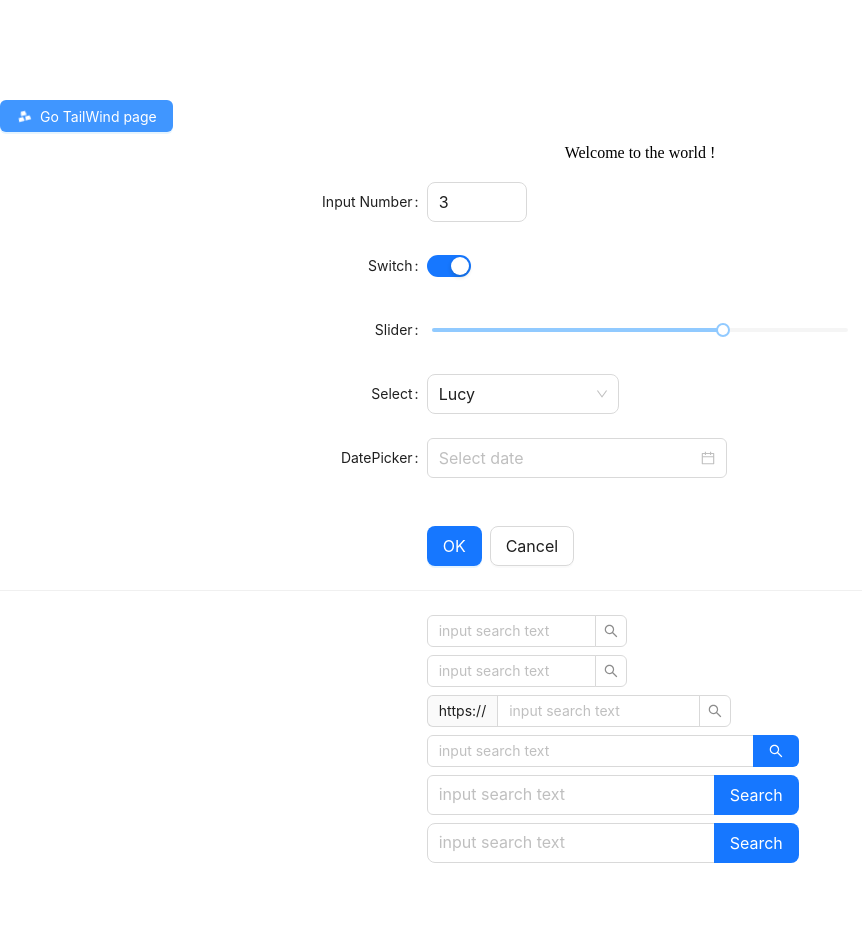
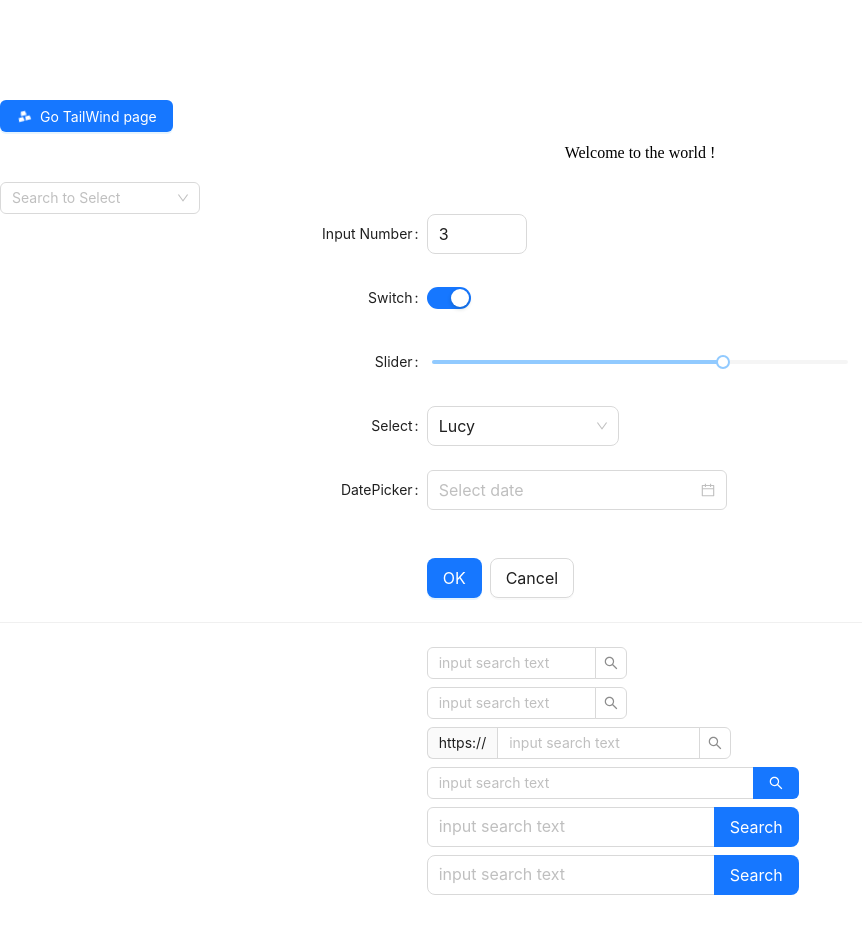
Before and after one commit to liran/mini-web, a Next.js app: page / in a window 1280 px wide. Shown: the whole page, without its empty margins (0-862 px from the left). Before the commit the page ends 903 px from the top, so only its background shows below. Built offline with nearby package versions, Linux system fonts and the light colour scheme.

Commit message:
fix https://github.com/ant-design/ant-design/issues/40157

```diff
--- a/next.config.js
+++ b/next.config.js
@@ -1,3 +1,3 @@
 module.exports = {
-  reactStrictMode: false,
+  reactStrictMode: true,
 };
--- a/pages/index.tsx
+++ b/pages/index.tsx
@@ -7,8 +7,9 @@ import {
   Select,
   Slider,
   Switch,
+  Input,
+  Space,
 } from 'antd';
-import { DatePickerProps, Space, Input } from 'antd';
 import Link from 'next/link';
 import { AiFillGold } from 'react-icons/ai';
 import React from 'react';
@@ -23,13 +24,6 @@ const content = {
 };
 
 const Home: NextPage = () => {
-  const onDatePickerChange: DatePickerProps['onChange'] = (
-    date,
-    dateString
-  ) => {
-    console.log(date, dateString);
-  };
-
   return (
     <div style={content}>
       <Link href="/tailwind">
@@ -43,6 +37,45 @@ const Home: NextPage = () => {
       <div className="text-center mb-5">
         <p className="mb-0 mt-3 text-disabled">Welcome to the world !</p>
       </div>
+
+      <Select
+        showSearch
+        style={{ width: 200 }}
+        placeholder="Search to Select"
+        optionFilterProp="children"
+        filterOption={(input, option) => (option?.label ?? '').includes(input)}
+        filterSort={(optionA, optionB) =>
+          (optionA?.label ?? '')
+            .toLowerCase()
+            .localeCompare((optionB?.label ?? '').toLowerCase())
+        }
+        options={[
+          {
+            value: '1',
+            label: 'Not Identified',
+          },
+          {
+            value: '2',
+            label: 'Closed',
+          },
+          {
+            value: '3',
+            label: 'Communicated',
+          },
+          {
+            value: '4',
+            label: 'Identified',
+          },
+          {
+            value: '5',
+            label: 'Resolved',
+          },
+          {
+            value: '6',
+            label: 'Cancelled',
+          },
+        ]}
+      />
       <div>
         <Form
           layout="horizontal"
@@ -95,7 +128,7 @@ const Home: NextPage = () => {
           </FormItem>
 
           <FormItem label="DatePicker">
-            <DatePicker showTime onChange={onDatePickerChange} />
+            <DatePicker showTime />
           </FormItem>
           <FormItem style={{ marginTop: 48 }} wrapperCol={{ offset: 8 }}>
             <Button type="primary" htmlType="submit">
```
Also changed, not shown: 1 other file (tests, documents, lock files or other folders).
